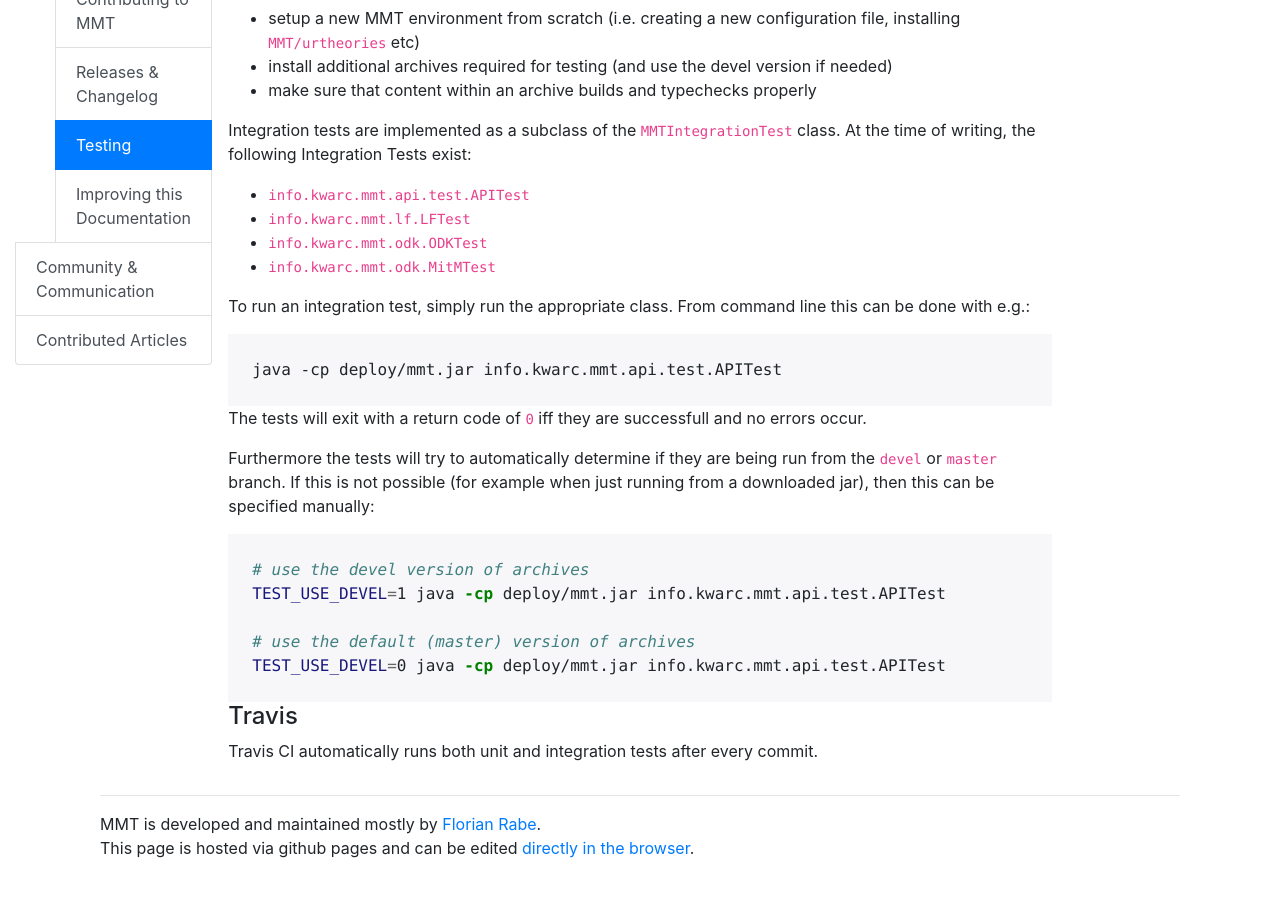
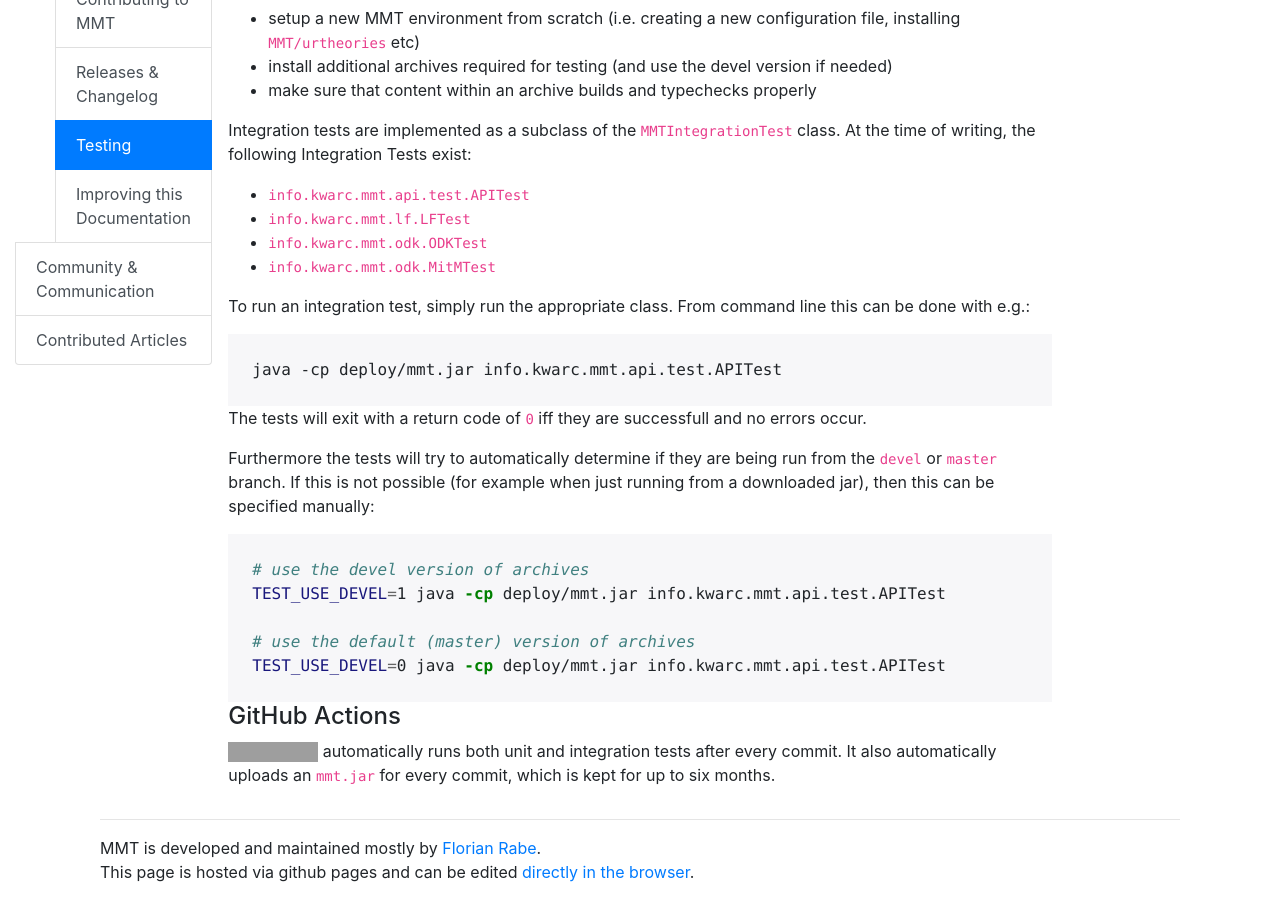
Before and after one commit to UniFormal/uniformal.github.io, a Jekyll site: the page built from doc/development/testing.md, in a window 1280 px wide and 900 px high, scrolled down 649 px. Built offline with Jekyll 4.4.1, drawn with Linux system fonts in a browser that asks for light colours; before the commit the page ends 1525 px from its top, so only the background shows below that; grey boxes are pictures that could not be loaded.

Commit message:
Add Documentation for GitHub Actions

````diff
--- a/doc/development/testing.md
+++ b/doc/development/testing.md
@@ -62,6 +62,7 @@ TEST_USE_DEVEL=1 java -cp deploy/mmt.jar info.kwarc.mmt.api.test.APITest
 TEST_USE_DEVEL=0 java -cp deploy/mmt.jar info.kwarc.mmt.api.test.APITest
 ```
 
-#### Travis
+#### GitHub Actions
 
-Travis CI automatically runs both unit and integration tests after every commit.
+[![Devel Branch CI Status](https://github.com/Uniformal/MMT/workflows/CI/badge.svg?branch=devel)](https://github.com/UniFormal/MMT/actions?query=workflow%3ACI) automatically runs both unit and integration tests after every commit.
+It also automatically uploads an `mmt.jar` for every commit, which is kept for up to six months.
````
